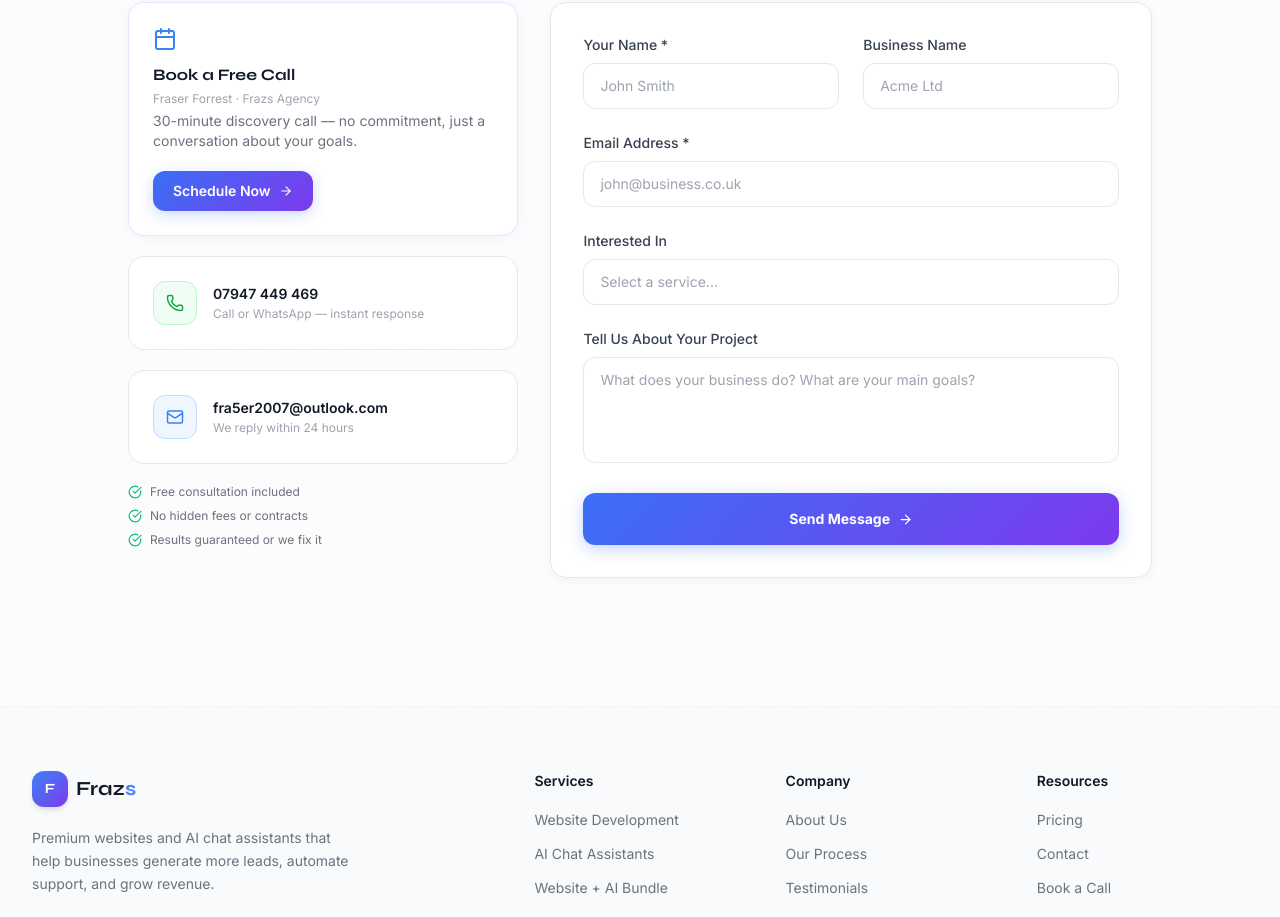
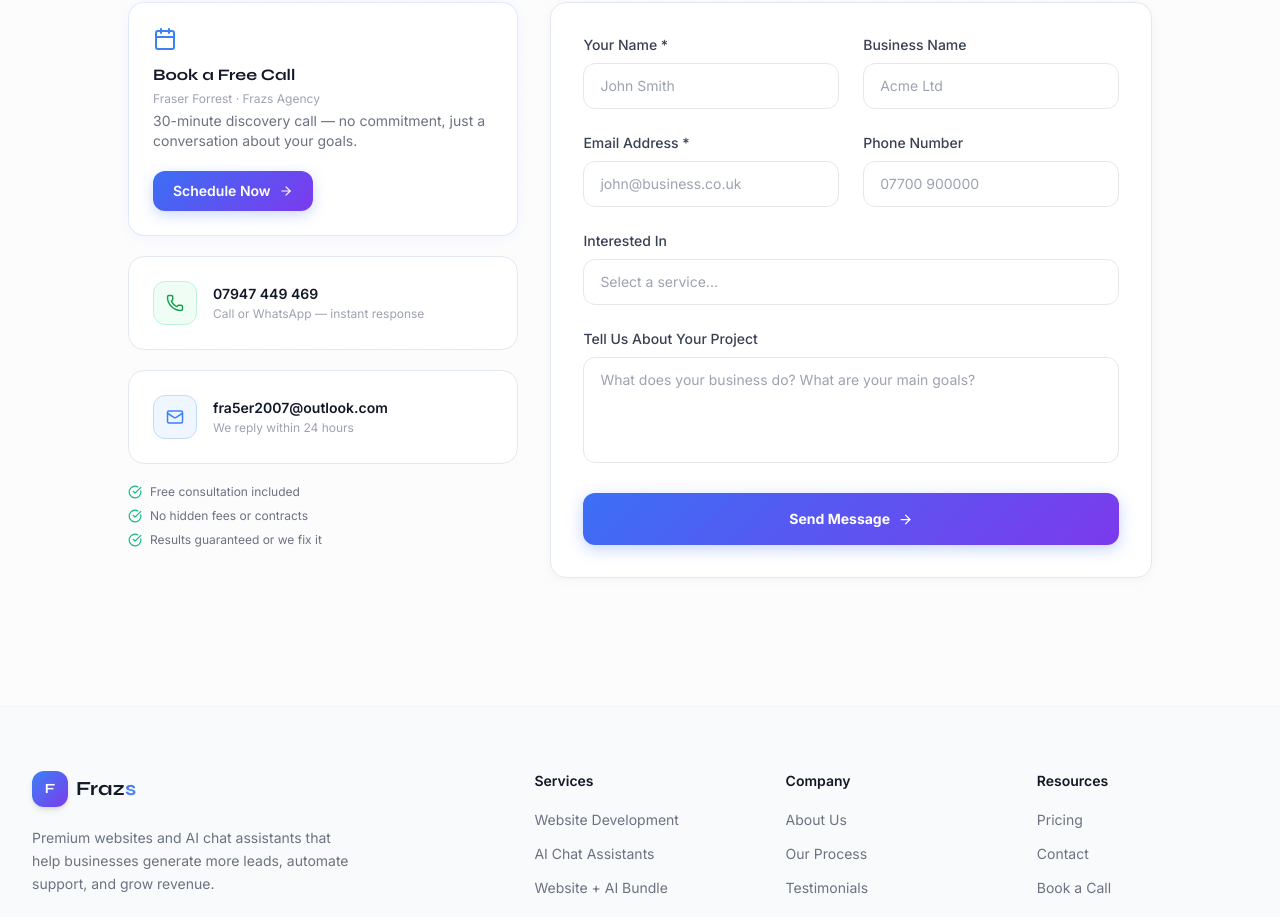
Before and after one commit to fra5z/fraser, a Next.js app: page / in a window 1280 px wide. Shown: the part 7600-8517 px from the top of the page. Built offline with nearby package versions, Linux system fonts and the light colour scheme.

Commit message:
add phone number field to contact form

```diff
--- a/src/app/api/contact/route.ts
+++ b/src/app/api/contact/route.ts
@@ -4,7 +4,7 @@ import { NextResponse } from "next/server";
 const resend = new Resend(process.env.RESEND_API_KEY);
 
 export async function POST(req: Request) {
-  const { name, business, email, service, message } = await req.json();
+  const { name, business, email, phone, service, message } = await req.json();
 
   const { error } = await resend.emails.send({
     from: "Frazs Website <onboarding@resend.dev>",
@@ -18,6 +18,7 @@ export async function POST(req: Request) {
           <tr><td style="padding:10px 0;border-bottom:1px solid #e2e8f0;color:#64748b;width:140px">Name</td><td style="padding:10px 0;border-bottom:1px solid #e2e8f0;font-weight:600">${name}</td></tr>
           ${business ? `<tr><td style="padding:10px 0;border-bottom:1px solid #e2e8f0;color:#64748b">Business</td><td style="padding:10px 0;border-bottom:1px solid #e2e8f0;font-weight:600">${business}</td></tr>` : ""}
           <tr><td style="padding:10px 0;border-bottom:1px solid #e2e8f0;color:#64748b">Email</td><td style="padding:10px 0;border-bottom:1px solid #e2e8f0"><a href="mailto:${email}" style="color:#3b6ff5">${email}</a></td></tr>
+          ${phone ? `<tr><td style="padding:10px 0;border-bottom:1px solid #e2e8f0;color:#64748b">Phone</td><td style="padding:10px 0;border-bottom:1px solid #e2e8f0"><a href="tel:${phone}" style="color:#3b6ff5;font-weight:600">${phone}</a></td></tr>` : ""}
           ${service ? `<tr><td style="padding:10px 0;border-bottom:1px solid #e2e8f0;color:#64748b">Interested in</td><td style="padding:10px 0;border-bottom:1px solid #e2e8f0">${service}</td></tr>` : ""}
           ${message ? `<tr><td style="padding:10px 0;color:#64748b;vertical-align:top">Message</td><td style="padding:10px 0;line-height:1.6">${message.replace(/\n/g, "<br>")}</td></tr>` : ""}
         </table>
--- a/src/components/ContactSection.tsx
+++ b/src/components/ContactSection.tsx
@@ -26,7 +26,7 @@ export default function ContactSection() {
   const ref = useRef<HTMLDivElement>(null);
   const inView = useInView(ref, { once: true, amount: 0.15 });
 
-  const [form, setForm] = useState({ name: "", business: "", email: "", service: "", message: "" });
+  const [form, setForm] = useState({ name: "", business: "", email: "", phone: "", service: "", message: "" });
   const [formState, setFormState] = useState<FormState>("idle");
 
   const handleChange = (e: React.ChangeEvent<HTMLInputElement | HTMLTextAreaElement | HTMLSelectElement>) => {
@@ -193,7 +193,7 @@ export default function ContactSection() {
                       Thanks for reaching out. We'll get back to you within 24 hours with a personalised plan.
                     </p>
                     <button
-                      onClick={() => { setFormState("idle"); setForm({ name: "", business: "", email: "", service: "", message: "" }); }}
+                      onClick={() => { setFormState("idle"); setForm({ name: "", business: "", email: "", phone: "", service: "", message: "" }); }}
                       className="mt-6 px-6 py-2.5 rounded-xl text-sm font-semibold text-gray-600 hover:text-gray-900 border border-gray-200 bg-gray-50 hover:bg-gray-100 transition-all"
                     >
                       Send Another
@@ -212,9 +212,15 @@ export default function ContactSection() {
                       </div>
                     </div>
 
-                    <div>
-                      <Label htmlFor="email">Email Address *</Label>
-                      <input id="email" name="email" type="email" required value={form.email} onChange={handleChange} placeholder="john@business.co.uk" className={inputCls} />
+                    <div className="grid sm:grid-cols-2 gap-6">
+                      <div>
+                        <Label htmlFor="email">Email Address *</Label>
+                        <input id="email" name="email" type="email" required value={form.email} onChange={handleChange} placeholder="john@business.co.uk" className={inputCls} />
+                      </div>
+                      <div>
+                        <Label htmlFor="phone">Phone Number</Label>
+                        <input id="phone" name="phone" type="tel" value={form.phone} onChange={handleChange} placeholder="07700 900000" className={inputCls} />
+                      </div>
                     </div>
 
                     <div>
```
